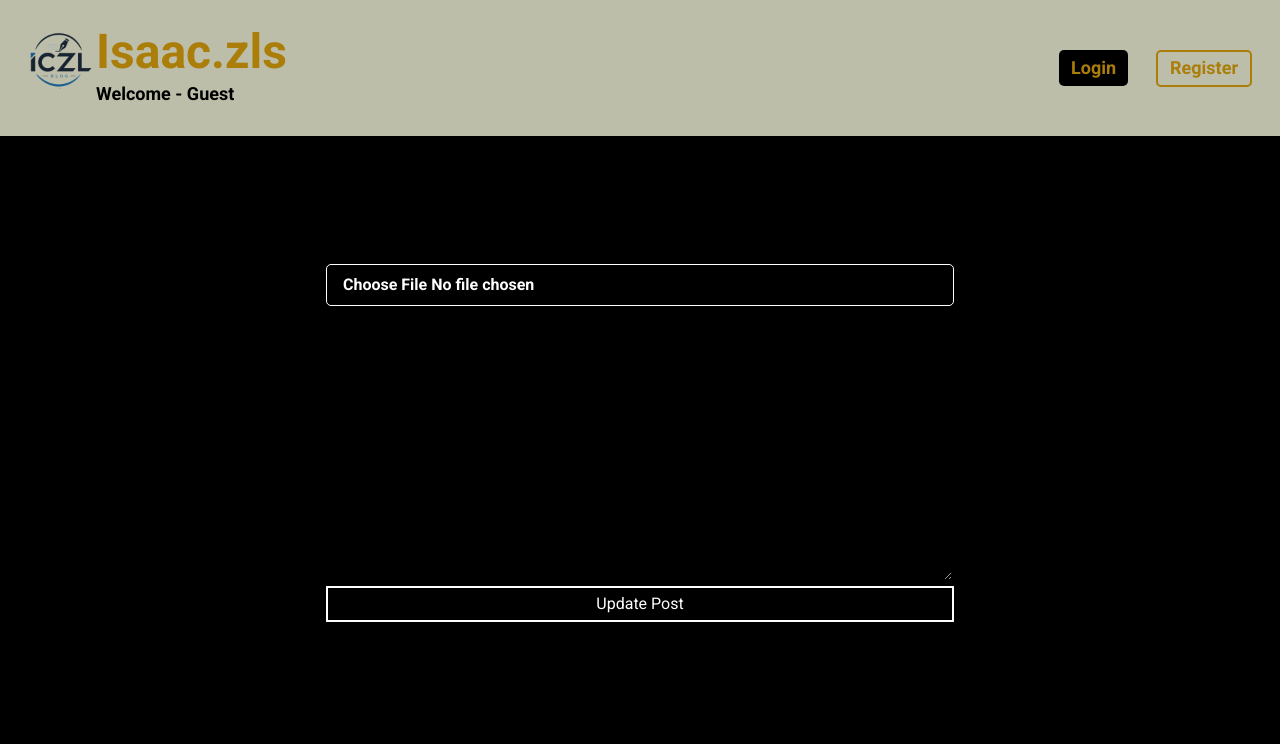
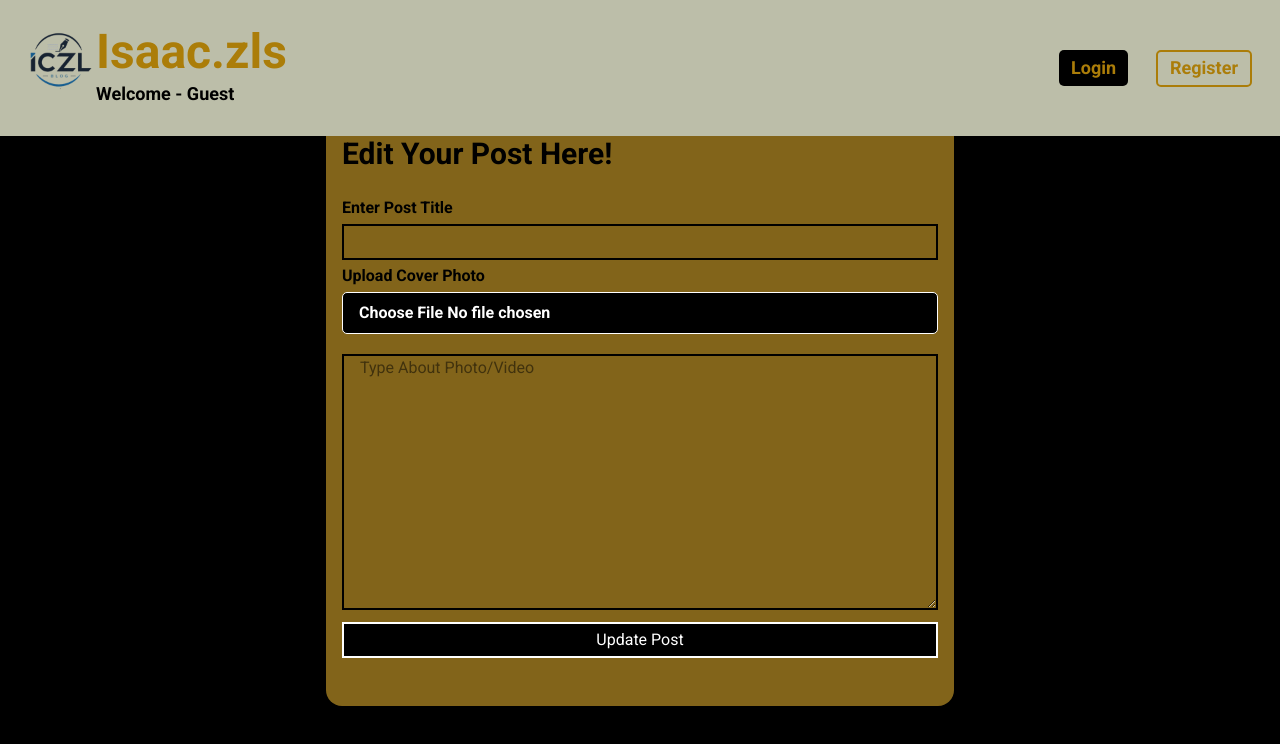
Before and after one commit to IsaacNZS/Blog-web, a React (Vite) app in the folder client/: page /edit/1 in a window 1280 px wide. Shown: the top 744 px of the page. Built offline with nearby package versions, Linux system fonts and the light colour scheme; no server answers; a web font is replaced by a local one.

Commit message:
fix again17 commit

```diff
--- a/client/src/components/Auth.jsx
+++ b/client/src/components/Auth.jsx
@@ -61,9 +61,11 @@ const Auth = () => {
 
   const isLoginMode = searchParams.get("mode") === "login";
   return (
-    <section className="w-[90%] sm:w-1/2 mx-auto">
-      <br />
-      <h1 className="text-3xl font-bold text-center">
+    <section
+      className="bg-[#82641a] rounded-2xl
+    px-4 py-6 w-[90%] h-[50%] sm:w-1/2 mx-auto"
+    >
+      <h1 className="text-3xl mt-[20px] font-bold text-center">
         {isLoginMode ? "Login" : "Register"} Form
       </h1>
       <br />
@@ -97,7 +99,8 @@ const Auth = () => {
             }}
           />
         </div>
-        <button className="border-2-black px-3 py-1 text-white w-full rounded-[5px] bg-black mt-5">
+        <br />
+        <button className="border-2-black px-3 py-1 text-[#82641a] w-full rounded-[5px] bg-black mt-5">
           {isLoginMode ? "Login" : "Register"} Account
         </button>
       </form>
--- a/client/src/components/Editform.jsx
+++ b/client/src/components/Editform.jsx
@@ -119,8 +119,11 @@ const Editform = ({ uiTitle, uiBtn }) => {
     }
   };
   return (
-    <section className="w-[96%] sm:w-1/2 mx-auto">
-      <h1 className="text-2xl mt-5 font-bold">{uiTitle}</h1>
+    <section
+      className="bg-[#82641a] rounded-2xl
+    px-4 py-6 w-[96%] sm:w-1/2 mx-auto"
+    >
+      <h1 className="text-3xl mt-5 font-bold">{uiTitle}</h1>
       <br />
       <form onSubmit={uploadPost} method="POST">
         <div className="flex flex-col gap-1">
@@ -155,7 +158,7 @@ const Editform = ({ uiTitle, uiBtn }) => {
             }}
           />
           <button
-            className="border-2 w-full bg-black text-white px-3 text-center py-1"
+            className="border-2 w-full bg-black text-white px-3 mt-2 text-center py-1"
             disabled={loading}
           >
             {loading ? "Uploading..." : uiBtn}
--- a/client/src/pages/Authpage.jsx
+++ b/client/src/pages/Authpage.jsx
@@ -1,9 +1,9 @@
 import Auth from "../components/Auth";
 const Authpage = () => {
   return (
-    <>
+    <div className="h-[80vh] flex items-center justify-center">
       <Auth />
-    </>
+    </div>
   );
 };
 
--- a/client/src/socket.js
+++ b/client/src/socket.js
@@ -7,3 +7,4 @@ export const socket = io("https://blog-web-3l1s.onrender.com", {
 });
 
 // https://blog-web-3l1s.onrender.com
+// http://localhost:3000
```
Also changed, not shown: client/public/manifest.json, 2 other files (tests, documents, lock files or other folders).
